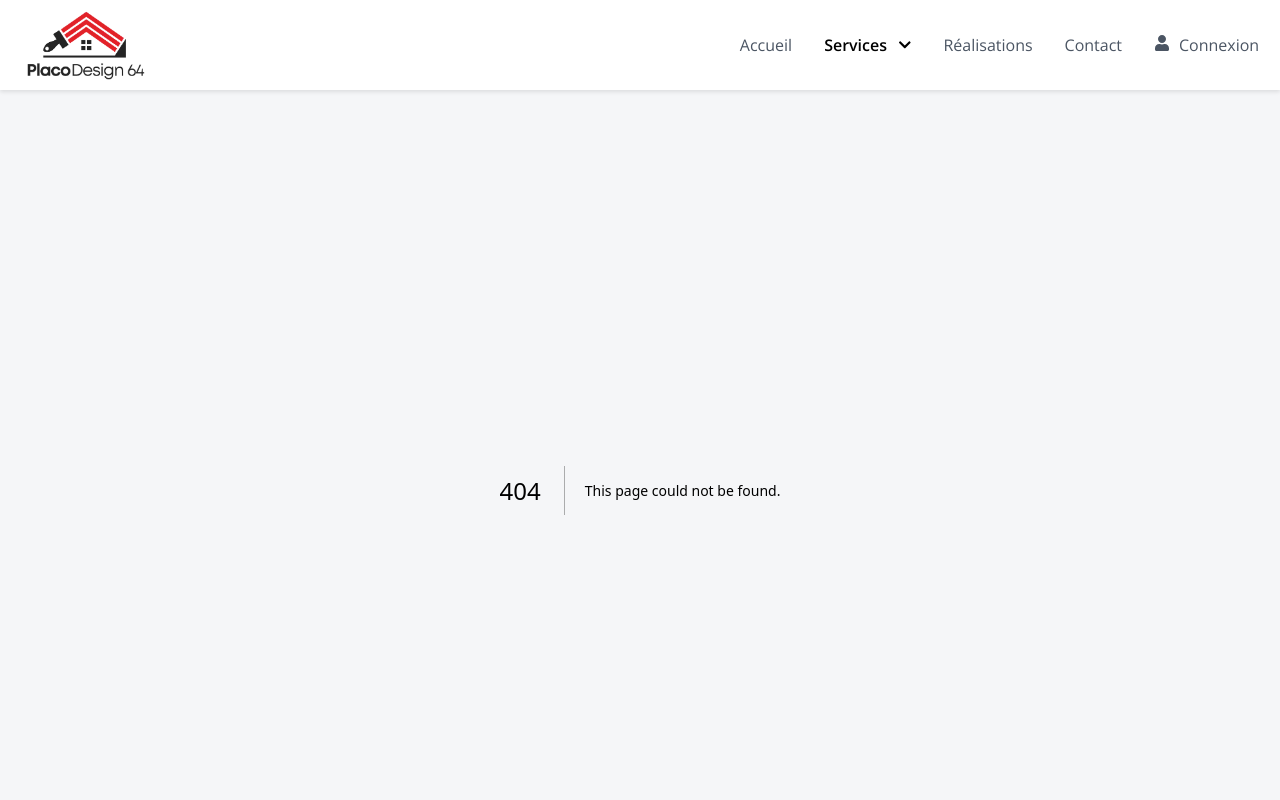
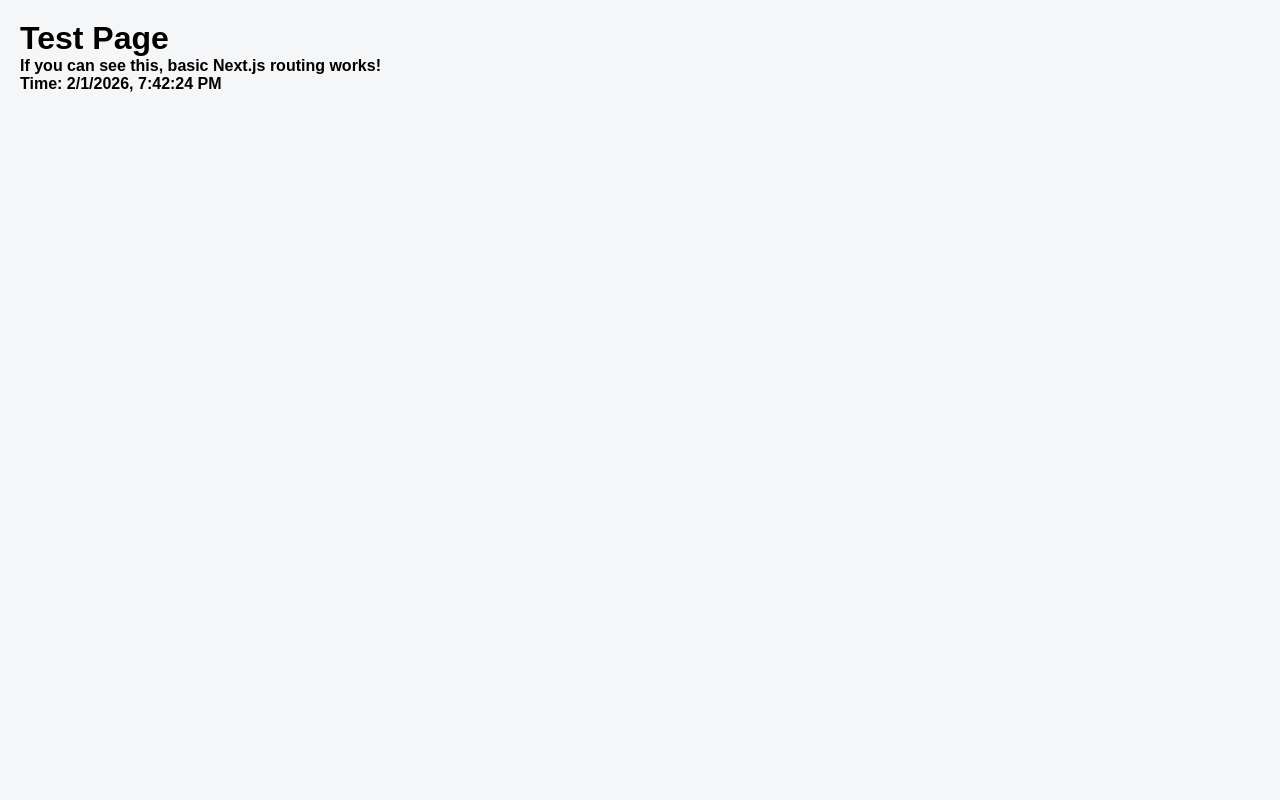
Before and after one commit to soukabritz/Placo-Design64, a Next.js app: page /test in a window 1280 px wide. Before the commit this address had no page. Shown: the top 800 px of the page. Built offline with nearby package versions, Linux system fonts and the light colour scheme.

Commit message:
feat: create minimal test routes to isolate Hostinger 503 issue

```diff
--- /dev/null
+++ b/app/api/minimal/route.js
@@ -0,0 +1,10 @@
+// Minimal test - no imports, no dependencies
+export async function GET() {
+  return new Response(JSON.stringify({
+    message: "Minimal test works!",
+    timestamp: new Date().toISOString(),
+    nodeEnv: typeof process !== 'undefined' ? process.env?.NODE_ENV : 'unknown'
+  }), {
+    headers: { 'Content-Type': 'application/json' }
+  });
+}
--- a/app/layout.js
+++ b/app/layout.js
@@ -1,15 +1,16 @@
 import "@/styles/globals.scss";
-import { Inter, Open_Sans } from "next/font/google";
-import { AuthProvider } from "@/lib/contexts/AuthContext";
-import Navbar from "@/components/navigation/Navbar";
-import Footer from "@/components/navigation/Footer";
+// Temporarily remove all other imports to isolate the issue
+// import { Inter, Open_Sans } from "next/font/google";
+// import { AuthProvider } from "@/lib/contexts/AuthContext";
+// import Navbar from "@/components/navigation/Navbar";
+// import Footer from "@/components/navigation/Footer";
 
-const inter = Inter({ subsets: ["latin"], weight: ["400", "600", "700"] });
-const openSans = Open_Sans({
-  subsets: ["latin"],
-  weight: ["400", "600", "700"],
-  display: "swap",
-});
+// const inter = Inter({ subsets: ["latin"], weight: ["400", "600", "700"] });
+// const openSans = Open_Sans({
+//   subsets: ["latin"],
+//   weight: ["400", "600", "700"],
+//   display: "swap",
+// });
 
 export const metadata = {
   title: "Placo Design 64 - Plâtrerie, Peinture, Carrelage au Pays Basque",
@@ -22,13 +23,9 @@ export const metadata = {
 export default function RootLayout({ children }) {
   return (
     <html lang="fr" suppressHydrationWarning>
-      <body className={`${openSans.className} ${inter.className}`}>
-        {/* Temporarily disabled AuthProvider to debug 503 error */}
-        {/* <AuthProvider> */}
-        <Navbar />
+      <body>
+        {/* Minimal layout to test basic functionality */}
         <main>{children}</main>
-        <Footer />
-        {/* </AuthProvider> */}
       </body>
     </html>
   );
--- /dev/null
+++ b/app/test/page.js
@@ -0,0 +1,14 @@
+// Minimal page - no imports, no dependencies
+export default function TestPage() {
+  return (
+    <div style={{ padding: '20px', fontFamily: 'Arial' }}>
+      <h1>Test Page</h1>
+      <p>If you can see this, basic Next.js routing works!</p>
+      <p>Time: {new Date().toLocaleString()}</p>
+    </div>
+  );
+}
+
+export const metadata = {
+  title: "Test Page",
+};
```
